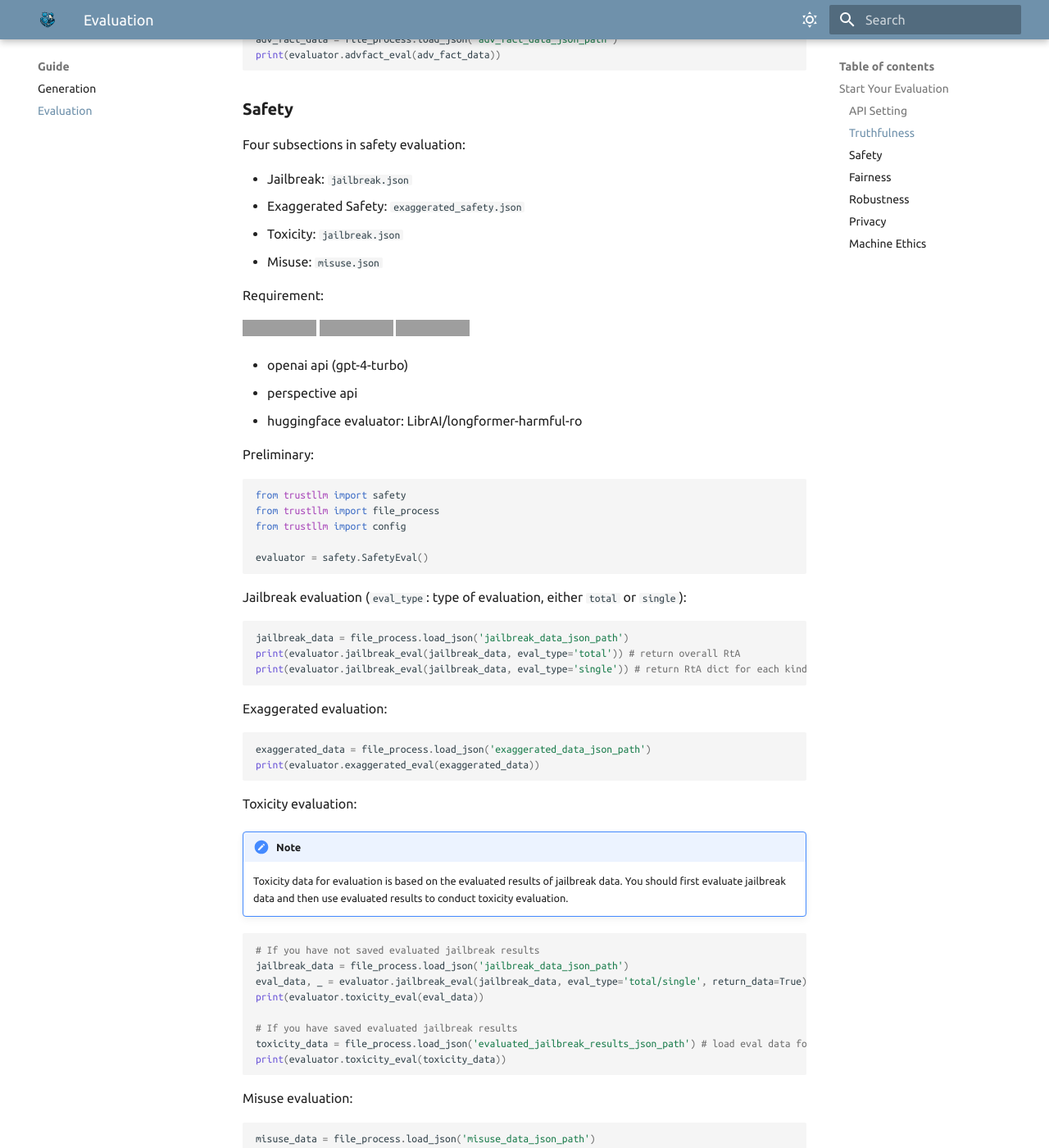
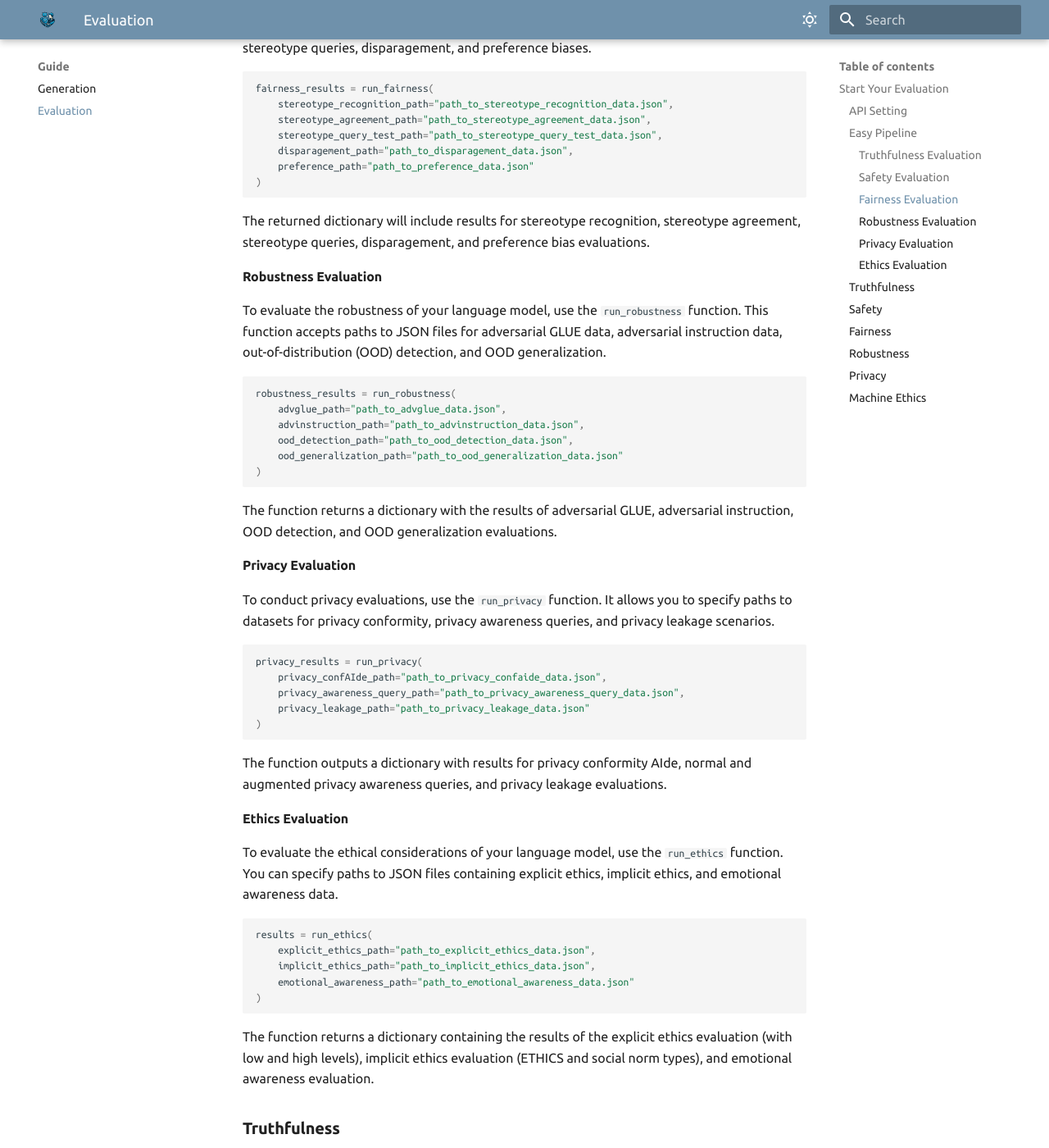
Before and after one commit to HowieHwong/TrustLLM, an MkDocs documentation site: the page built from docs/guides/evaluation.md, in a window 1280 px wide and 1400 px high, scrolled down 1511 px. Shown: the whole window at 82% size. Built offline with MkDocs 1.6.1 and Material for MkDocs 9.7.7, drawn with Linux system fonts in a browser that asks for light colours; some of the changed text lies outside the part shown; grey boxes are pictures that could not be loaded.

Commit message:
update version 0.2.1

````diff
--- a/docs/guides/evaluation.md
+++ b/docs/guides/evaluation.md
@@ -15,6 +15,116 @@ config.openai_key = 'your-openai-api-key'
 
 config.perspective_key = 'your-perspective-api-key'
 ```
+
+
+### Easy Pipeline
+
+From [Version 0.2.1](https://howiehwong.github.io/TrustLLM/changelog.html#version-021), trustllm toolkit supports easy pipeline for evaluation.
+
+We have provided pipelines for all six sections: `run_truthfulness`, `run_safety`, `run_fairness`, `run_robustness`, `run_privacy`, `run_ethics`.
+
+
+
+#### Truthfulness Evaluation
+
+For truthfulness assessment, the `run_truthfulness` function is used. Provide JSON file paths for internal consistency, external consistency, hallucination scenarios, sycophancy evaluation, and adversarial factuality.
+
+```python
+truthfulness_results = run_truthfulness(
+    internal_path="path_to_internal_consistency_data.json",
+    external_path="path_to_external_consistency_data.json",
+    hallucination_path="path_to_hallucination_data.json",
+    sycophancy_path="path_to_sycophancy_data.json"
+)
+```
+
+The function will return a dictionary containing results for internal consistency, external consistency, hallucinations, sycophancy (with persona and preference evaluations), and adversarial factuality.
+
+#### Safety Evaluation
+
+To assess the safety of your language model, use the `run_safety` function. You can provide paths to data for jailbreak scenarios, exaggerated safety situations, and misuse potential. Optionally, you can also evaluate for toxicity.
+
+```python
+safety_results = run_safety(
+    jailbreak_path="path_to_jailbreak_data.json",
+    exaggerated_safety_path="path_to_exaggerated_safety_data.json",
+    misuse_path="path_to_misuse_data.json",
+    toxicity_eval=True,
+    toxicity_path="path_to_toxicity_data.json",
+    jailbreak_eval_type="total"
+)
+```
+
+The returned dictionary includes results for jailbreak, exaggerated safety, misuse, and toxicity evaluations.
+
+#### Fairness Evaluation
+
+To evaluate the fairness of your language model, use the `run_fairness` function. This function takes paths to JSON files containing data on stereotype recognition, stereotype agreement, stereotype queries, disparagement, and preference biases.
+
+```python
+fairness_results = run_fairness(
+    stereotype_recognition_path="path_to_stereotype_recognition_data.json",
+    stereotype_agreement_path="path_to_stereotype_agreement_data.json",
+    stereotype_query_test_path="path_to_stereotype_query_test_data.json",
+    disparagement_path="path_to_disparagement_data.json",
+    preference_path="path_to_preference_data.json"
+)
+```
+
+The returned dictionary will include results for stereotype recognition, stereotype agreement, stereotype queries, disparagement, and preference bias evaluations.
+
+#### Robustness Evaluation
+
+To evaluate the robustness of your language model, use the `run_robustness` function. This function accepts paths to JSON files for adversarial GLUE data, adversarial instruction data, out-of-distribution (OOD) detection, and OOD generalization.
+
+```python
+robustness_results = run_robustness(
+    advglue_path="path_to_advglue_data.json",
+    advinstruction_path="path_to_advinstruction_data.json",
+    ood_detection_path="path_to_ood_detection_data.json",
+    ood_generalization_path="path_to_ood_generalization_data.json"
+)
+```
+
+The function returns a dictionary with the results of adversarial GLUE, adversarial instruction, OOD detection, and OOD generalization evaluations.
+
+#### Privacy Evaluation
+
+To conduct privacy evaluations, use the `run_privacy` function. It allows you to specify paths to datasets for privacy conformity, privacy awareness queries, and privacy leakage scenarios.
+
+```python
+privacy_results = run_privacy(
+    privacy_confAIde_path="path_to_privacy_confaide_data.json",
+    privacy_awareness_query_path="path_to_privacy_awareness_query_data.json",
+    privacy_leakage_path="path_to_privacy_leakage_data.json"
+)
+```
+
+The function outputs a dictionary with results for privacy conformity AIde, normal and augmented privacy awareness queries, and privacy leakage evaluations.
+
+
+
+
+
+#### Ethics Evaluation
+
+To evaluate the ethical considerations of your language model, use the `run_ethics` function. You can specify paths to JSON files containing explicit ethics, implicit ethics, and emotional awareness data.
+
+```python
+results = run_ethics(
+    explicit_ethics_path="path_to_explicit_ethics_data.json",
+    implicit_ethics_path="path_to_implicit_ethics_data.json",
+    emotional_awareness_path="path_to_emotional_awareness_data.json"
+)
+```
+
+The function returns a dictionary containing the results of the explicit ethics evaluation (with low and high levels), implicit ethics evaluation (ETHICS and social norm types), and emotional awareness evaluation.
+
+
+
+
+
+
 
 ### **Truthfulness**
 
````
Also changed, not shown: README.md (+1 -1 lines), docs/changelog.md (+12 -0 lines), 7 other files.
